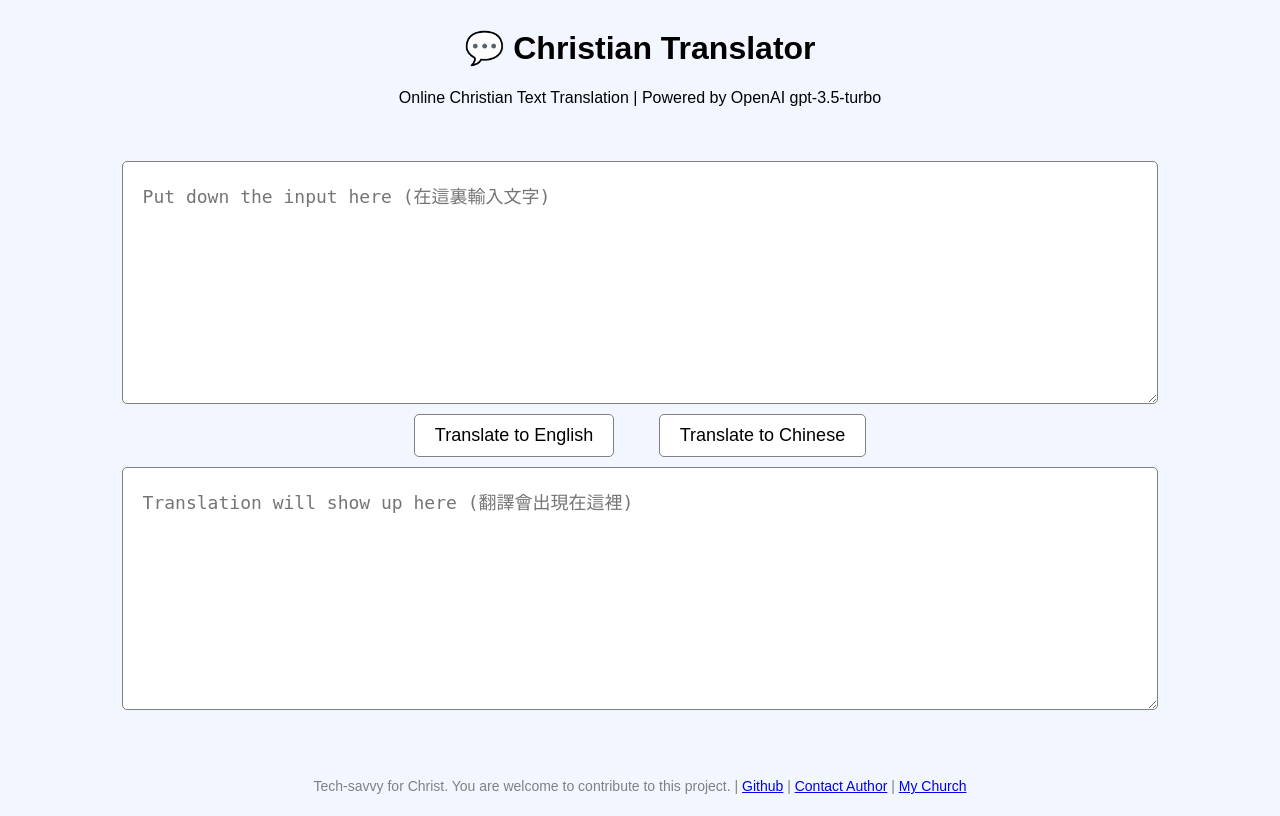
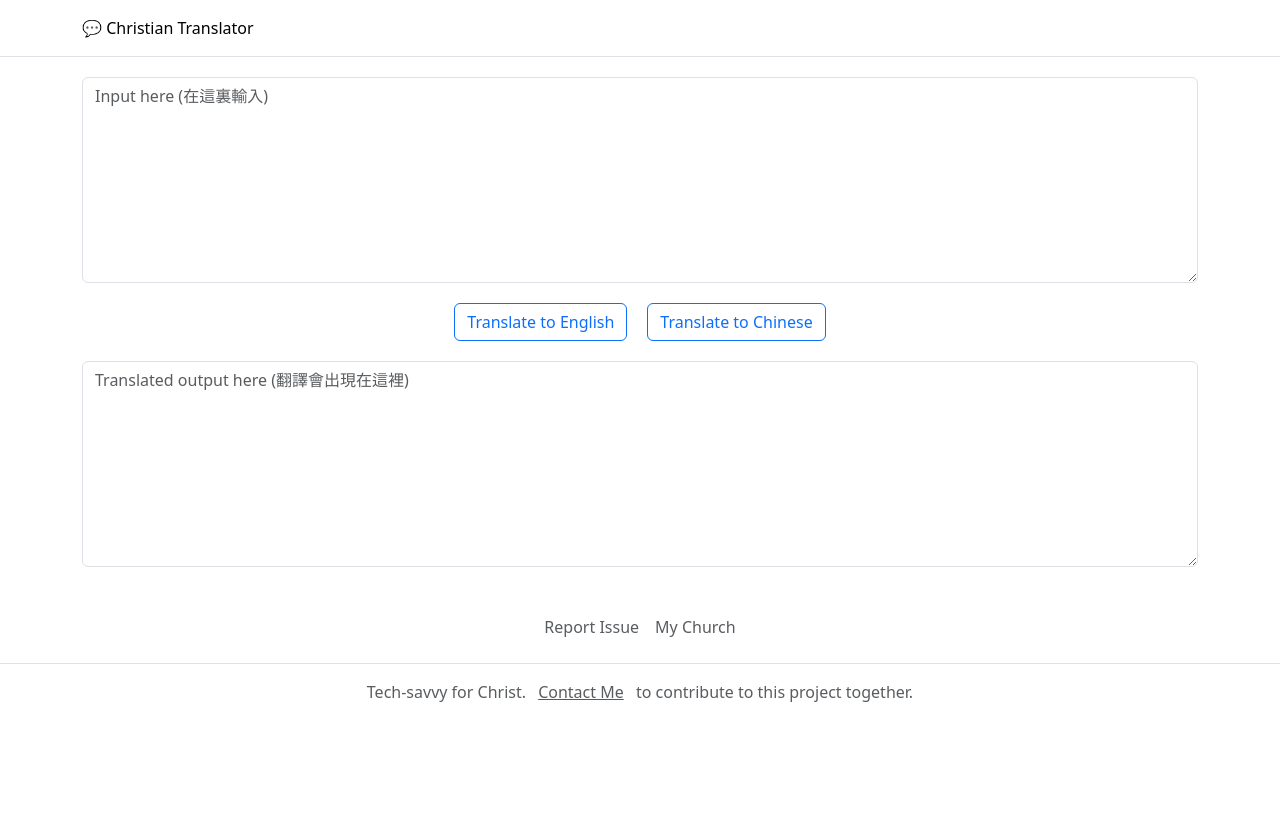
Before and after one commit to tongtianqi777/christian-translator, a Flask app: page / in a window 1280 px wide. After the commit the page ends 702 px from the top, so only its background shows below. Run offline with Flask 2, Linux system fonts and the light colour scheme.

Commit message:
add bootstrap

```diff
--- a/app.py
+++ b/app.py
@@ -1,4 +1,5 @@
 import json
+import platform
 
 from flask import Flask
 from flask import request, render_template
@@ -118,5 +119,10 @@ def split_multilingual_text(text):
 
 # run the app.
 if __name__ == "__main__":
-    from waitress import serve
-    serve(app, host="0.0.0.0", port=8000)
+    if platform.system() == "Darwin":
+        # enable debug mode if it's mac
+        app.debug = True
+        app.run(port=8000)
+    else:
+        from waitress import serve
+        serve(app, host="0.0.0.0", port=8000)
--- a/templates/index.html
+++ b/templates/index.html
@@ -1,94 +1,56 @@
-<!DOCTYPE html>
-<html>
+<!doctype html>
+<html lang="en">
   <head>
-    <meta charset="UTF-8">
+    <meta charset="utf-8">
+    <meta name="viewport" content="width=device-width, initial-scale=1">
     <title>Christian Translator - Online Christian Text Translation</title>
+    <link href="https://cdn.jsdelivr.net/npm/bootstrap@5.3.0-alpha3/dist/css/bootstrap.min.css" rel="stylesheet" integrity="sha384-KK94CHFLLe+nY2dmCWGMq91rCGa5gtU4mk92HdvYe+M/SXH301p5ILy+dN9+nJOZ" crossorigin="anonymous">
+    <script src="https://cdn.jsdelivr.net/npm/bootstrap@5.3.0-alpha3/dist/js/bootstrap.bundle.min.js" integrity="sha384-ENjdO4Dr2bkBIFxQpeoTz1HIcje39Wm4jDKdf19U8gI4ddQ3GYNS7NTKfAdVQSZe" crossorigin="anonymous"></script>
     <style>
-    /* Style the input areas */
-    .input-container {
-      display: flex;
-      flex-direction: column;
-      justify-content: center;
-      align-items: center;
-      height: 90vh;
-      width: 90vw;
-      max-width: 1200px;
-      margin: 0 auto;
+        #inputArea1 {
+            margin-top: 20px;
         }
-    .input-container textarea {
-      margin: 0px;
-      padding: 20px;
-      border-radius: 5px;
-      border: 1px solid gray;
-      font-size: 18px;
-      width: 90%;
-      height: calc(40% - 20px);
-      max-height: 80vh;
-      box-sizing: border-box;
+        .translate-buttons-group {
+            margin: 20px 0;
         }
-
-    #button-area {
-      display: inline-block;
-      margin: 10px 0;
-    }
-
-    .input-container button {
-      margin-top: 0px;
-      margin-left: 20px;
-      margin-right: 20px;
-      padding: 10px 20px;
-      border: 1px solid gray;
-      border-radius: 5px;
-      font-size: 18px;
-      background-color: white;
-      color: black;
-      cursor: pointer;
-      transition: background-color 0.3s ease;
-    }
-    .input-container button:hover {
-      background-color: gray;
-      color: white;
-    }
-
-    /* Style the footer */
-    footer {
-      margin-top: 0px;
-      text-align: center;
-      font-size: 14px;
-      color: gray;
-    }
-
-    /* Style the body */
-    body {
-      display: flex;
-      flex-direction: column;
-      align-items: center;
-      justify-content: center;
-      height: 100vh;
-      background-color: #f2f7ff;
-      font-family: "Montserrat", sans-serif;
-    }
-
-    /* Style the title */
-    h1 {
-      text-align: center;
-      font-family: "Montserrat", sans-serif;
+        .translate-button {
+            margin: 20px 10px;
         }
     </style>
   </head>
   <body>
-<h1>💬 Christian Translator</h1>
-<div class="notes">Online Christian Text Translation | Powered by OpenAI gpt-3.5-turbo</div>
-<div class="input-container">
-    <textarea id="input1" placeholder="Put down the input here (在這裏輸入文字)"></textarea>
-    <div id="button-area">
-        <button id="translateButtonEnglish" onclick="translateText()" data-source-lang="chinese" data-target-lang="english">Translate to English</button>
-        <button id="translateButtonChinese" onclick="translateText()" data-source-lang="english" data-target-lang="chinese">Translate to Chinese</button>
+    <header class="p-3 mb-3 border-bottom">
+        <div class="container">
+            <div class="d-flex flex-wrap align-items-center justify-content-center justify-content-lg-start">
+                <a href="/" class="d-flex align-items-center mb-2 mb-lg-0 link-body-emphasis text-decoration-none">
+                💬 Christian Translator
+                </a>
+
+                <ul class="nav col-12 col-lg-auto me-lg-auto mb-2 justify-content-center mb-md-0">
+                <!-- <li><a href="#" class="nav-link px-2 link-secondary">Home</a></li> -->
+                </ul>
+
+                <!-- <div class="dropdown text-end"></div> -->
             </div>
-    <textarea id="input2" placeholder="Translation will show up here (翻譯會出現在這裡)"></textarea>
         </div>
-<footer>
-    <p>Tech-savvy for Christ. You are welcome to contribute to this project. | <a href="https://github.com/tongtianqi777/christian-translator" target="_blank">Github</a> | <a href="mailto:tianqitong@outlook.com">Contact Author</a> | <a href="https://www.svcae.cc" target="_blank">My Church</a></p>
+    </header>
+    <div class="container">
+        <textarea class="form-control" id="inputArea1" rows="8" placeholder="Input here (在這裏輸入)"></textarea>
+
+        <div class="d-flex justify-content-center translate-button-group">
+            <button type="button" class="btn btn-outline-primary translate-button" id="translateButtonEnglish" onclick="translateText()" data-source-lang="chinese" data-target-lang="english">Translate to English</button>
+            <button type="button" class="btn btn-outline-primary translate-button" id="translateButtonChinese" onclick="translateText()" data-source-lang="english" data-target-lang="chinese">Translate to Chinese</button>
+        </div>
+
+        <textarea class="form-control" id="inputArea2" rows="8" placeholder="Translated output here (翻譯會出現在這裡)"></textarea>
+    </div>
+
+    <footer class="py-3 my-4">
+        <ul class="nav justify-content-center border-bottom pb-3 mb-3">
+          <li class="nav-item"><a href="mailto:tianqitong@outlook.com" class="nav-link px-2 text-muted">Report Issue</a></li>
+          <li class="nav-item"><a href="https://www.svcae.cc" target="_blank" class="nav-link px-2 text-muted">My Church</a></li>
+        </ul>
+        <p class="text-center text-muted">Tech-savvy for Christ. <a href="mailto:tianqitong@outlook.com" class="px-2 text-muted">Contact Me</a> to contribute to this project together.</p>
       </footer>
 
       <script>
@@ -96,11 +58,11 @@
           let source_lang = event.target.getAttribute('data-source-lang');
           let target_lang = event.target.getAttribute('data-target-lang');
 
-      const input1 = document.getElementById("input1");
+          const input1 = document.getElementById("inputArea1");
           if (input1.value.length > 2000) {
             alert("The max length supported is 2000 chars");
           } else {
-        document.getElementById("input2").value = "Translating... (please refresh and try again if the wait is longer than 2min)";
+            document.getElementById("inputArea2").value = "Translating... (please report issue if the wait is longer than 2min)";
 
             fetch("/translate", {
               method: "POST",
@@ -111,7 +73,7 @@
             })
             .then(response => response.json())
             .then(data => {
-          const input2 = document.getElementById("input2");
+              const input2 = document.getElementById("inputArea2");
               input2.value = data.translation;
             })
             .catch(error => console.error(error));
```
Lines whose indentation alone changed are shown as unchanged.
